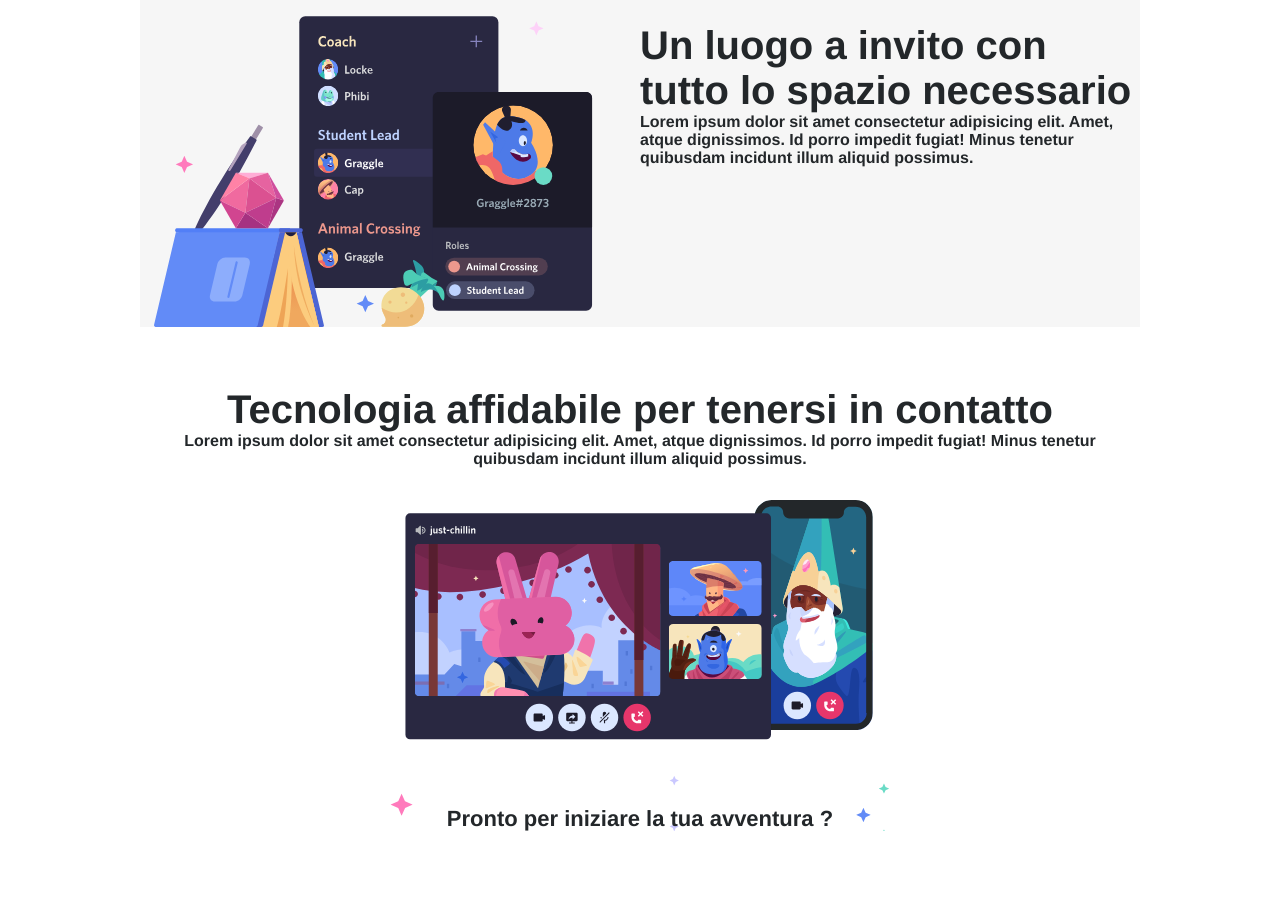
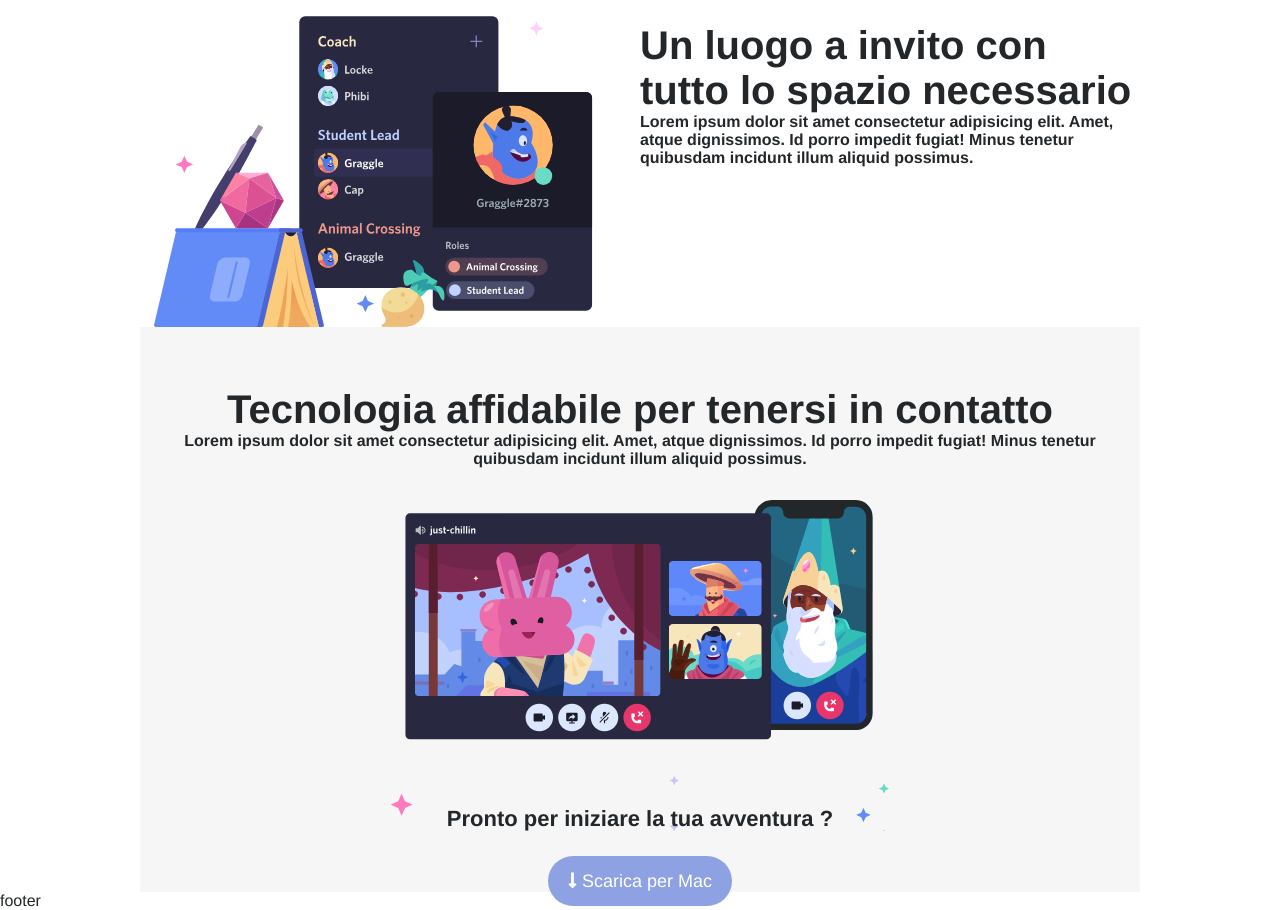
Before and after one commit to davidecarta470/hp-discord-replica, a plain HTML site: page index.html in a window 1280 px wide. Shown: the part 1396-2306 px from the top of the page. Before the commit the page ends 2228 px from the top, so only its background shows below. Drawn offline with Linux system fonts and the light colour scheme.

Commit message:
add last button

```diff
--- a/css/style.css
+++ b/css/style.css
@@ -75,6 +75,10 @@ ul li a{
   background-color:black;
   color :white
 }
+.btn-white{
+  color :white;
+  background-color:#8ea1e2;
+}
 /*  JUMBOTRONE */
 .jumbotrone{
   height: 550px ;
@@ -109,7 +113,7 @@ section {
 section img {
   width: 500px;
 }
-main section:nth-of-type(odd){
+main section:nth-of-type(even){
   background-color: #f6f6f6;
 }
 main section:nth-of-type(odd) img{
@@ -135,7 +139,11 @@ main section:last-of-type{
  height: 55px;
  font-size: 22px;
  padding-top: 30px;
+
  margin:auto;
  background-image: url(../img/stars.svg);
  background-size:contain ;
   }
+  .last-button{
+    margin-top :40px
+  }
--- a/index.html
+++ b/index.html
@@ -67,7 +67,14 @@
       <img src="img/item4-big.svg" alt="item1">
       <!-- <img src="img/stars.svg" alt=""> -->
       <div class="main-foot"> <strong> Pronto per iniziare la tua avventura ?</strong></div>
-
+      <div class="last-button">
+        <a class="btn big btn-white" href="#">
+          <i class="fas fa-long-arrow-alt-down"></i>
+          Scarica per Mac
+        </a>
+      </div>
+    </section>
+    footer
   </main>
 </body>
 </html>
```
